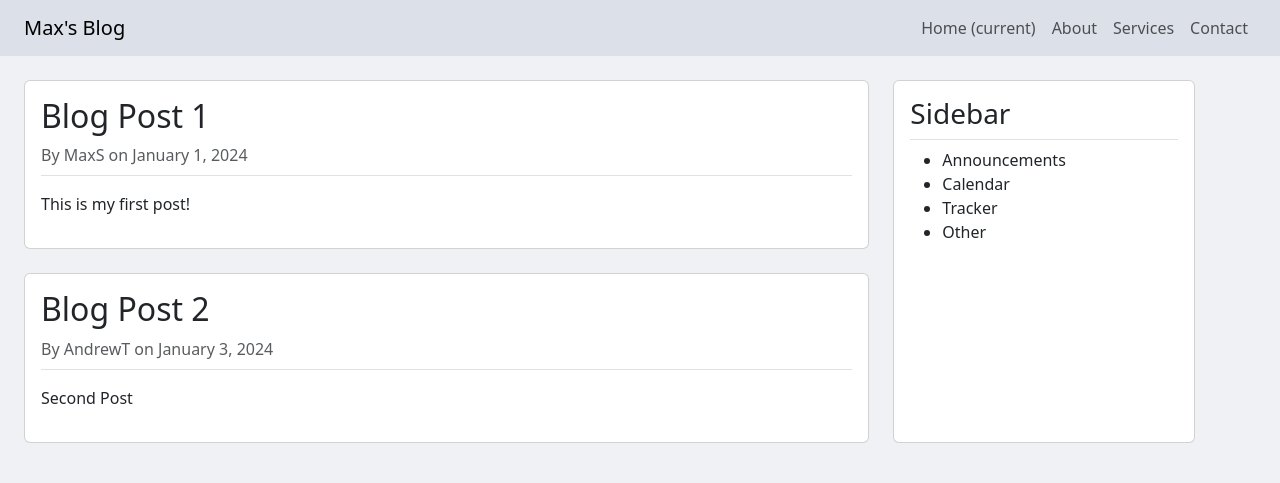
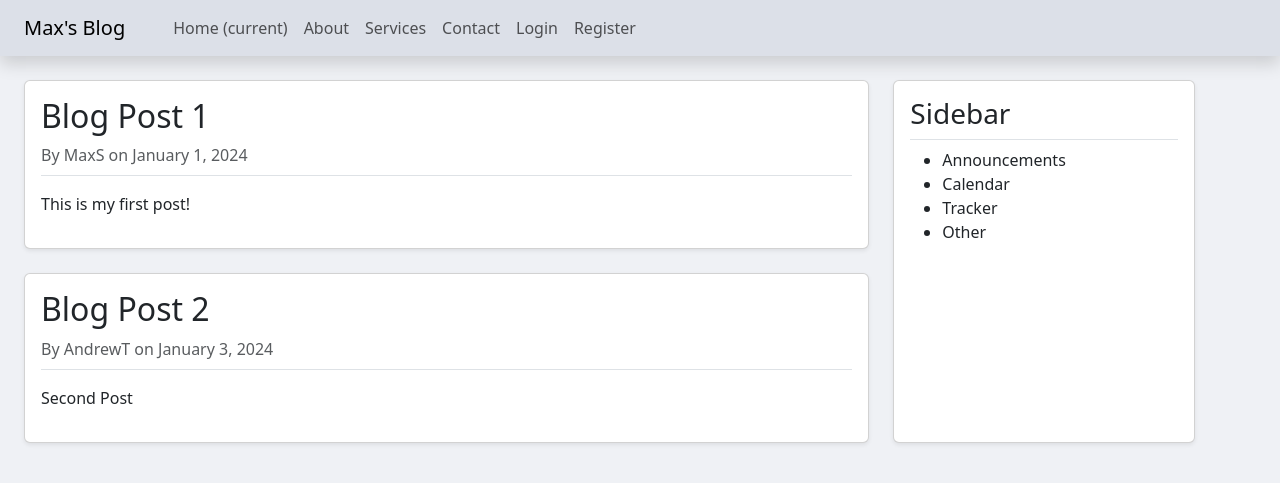
Before and after one commit to suslowim/djangoblog, a Django app: page / in a window 1280 px wide. Shown: the top 483 px of the page. Run offline with Django 5.2, Linux system fonts and the light colour scheme.

Commit message:
Styles work

```diff
--- a/djangoblog/blog/static/blog/main.css
+++ b/djangoblog/blog/static/blog/main.css
@@ -12,6 +12,39 @@ body {
     color: hsl(233.79 16.02% 35.49% / 1)
 }
 
+@media (prefers-color-scheme: dark) {
+    body {
+        background: hsl(230.53 18.81% 19.80% / 1);
+        color: hsl(227.23 70.15% 86.86% / 1);
+    }
+
+    .navbar {
+        background: hsl(230.00 15.58% 30.20% / 1);
+
+    }
+
+    .navbar-brand {
+        color: hsl(227.23 70.15% 86.86% / 1);
+    }
+
+    .nav-link {
+        color: hsl(227.23 70.15% 86.86% / 1);
+    }
+
+    .text-body {
+        color: hsl(227.23 70.15% 86.86% / 1);
+    }
+
+    .text-body-secondary {
+        color: hsl(226.67 43.69% 79.80% / 1)
+    }
+
+    .card {
+        background: hsl(229.41 19.54% 17.06% / 1);
+        color: hsl(227.23 70.15% 86.86% / 1);
+    }
+}
+
 .card {
 }
 
--- a/djangoblog/blog/templates/blog/base.html
+++ b/djangoblog/blog/templates/blog/base.html
@@ -3,6 +3,7 @@
 <html lang="en">
 <head>
     <meta charset="UTF-8">
+    <meta name="color-scheme" content="dark light">
     <link rel="stylesheet" href="https://cdn.jsdelivr.net/npm/bootstrap@5.3.3/dist/css/bootstrap.min.css"
           integrity="sha384-QWTKZyjpPEjISv5WaRU9OFeRpok6YctnYmDr5pNlyT2bRjXh0JMhjY6hW+ALEwIH" crossorigin="anonymous">
     <link rel="stylesheet" type="text/css" href="{% static 'blog/main.css' %}">
@@ -13,19 +14,21 @@
     {% endif %}
 </head>
 <body class="">
-<nav class="navbar navbar-expand-lg">
+<header class="site-header">
+    <nav class="navbar navbar-expand-lg shadow">
         <a class="navbar-brand ms-4" href="#">Max's Blog</a>
-    <button class="navbar-toggler me-4" type="button" data-bs-toggle="collapse" data-bs-target="#navbarSupportedContent"
+        <button class="navbar-toggler me-4" type="button" data-bs-toggle="collapse"
+                data-bs-target="#navbarSupportedContent"
                 aria-controls="navbarSupportedContent" aria-expanded="false" aria-label="Toggle navigation">
             <span class="navbar-toggler-icon"></span>
         </button>
-    <div class="collapse navbar-collapse justify-content-end" id="navbarSupportedContent">
+        <div class="collapse navbar-collapse justify-content-start" id="navbarSupportedContent">
             <ul class="navbar-nav mx-4">
                 <li class="nav-item">
-                <a class="nav-link" href="#">Home <span class="sr-only">(current)</span></a>
+                    <a class="nav-link" href="{% url "blog-home" %}">Home <span class="sr-only">(current)</span></a>
                 </li>
                 <li class="nav-item">
-                <a class="nav-link" href="#">About</a>
+                    <a class="nav-link" href="{% url "blog-about" %}">About</a>
                 </li>
                 <li class="nav-item">
                     <a class="nav-link" href="#">Services</a>
@@ -33,9 +36,12 @@
                 <li class="nav-item">
                     <a class="nav-link" href="#">Contact</a>
                 </li>
+                <li class="nav-item"><a href="/" class="nav-link">Login</a></li>
+                <li class="nav-item"><a href="/" class="nav-link">Register</a></li>
             </ul>
         </div>
     </nav>
+</header>
 <div class="row mt-4">
     <div class="col-md-8 ms-4">
         <main>
@@ -45,7 +51,7 @@
         </main>
     </div>
     <div class="col-md-3 mb-4">
-        <div class="card h-100">
+        <div class="card h-100 shadow-sm">
             <div class="card-body">
                 <h3 class="border-bottom pb-2">Sidebar</h3>
                 <ul>
--- a/djangoblog/blog/templates/blog/home.html
+++ b/djangoblog/blog/templates/blog/home.html
@@ -1,7 +1,7 @@
 {% extends "blog/base.html" %}
 {% block content %}
     {% for post in posts %}
-        <div class="card mb-4">
+        <div class="card mb-4 shadow-sm">
             <div class="card-body">
                 <article>
                     <h2>{{ post.title }}</h2>
```
Also changed, not shown: 1 other file. Lines whose indentation alone changed are shown as unchanged.
